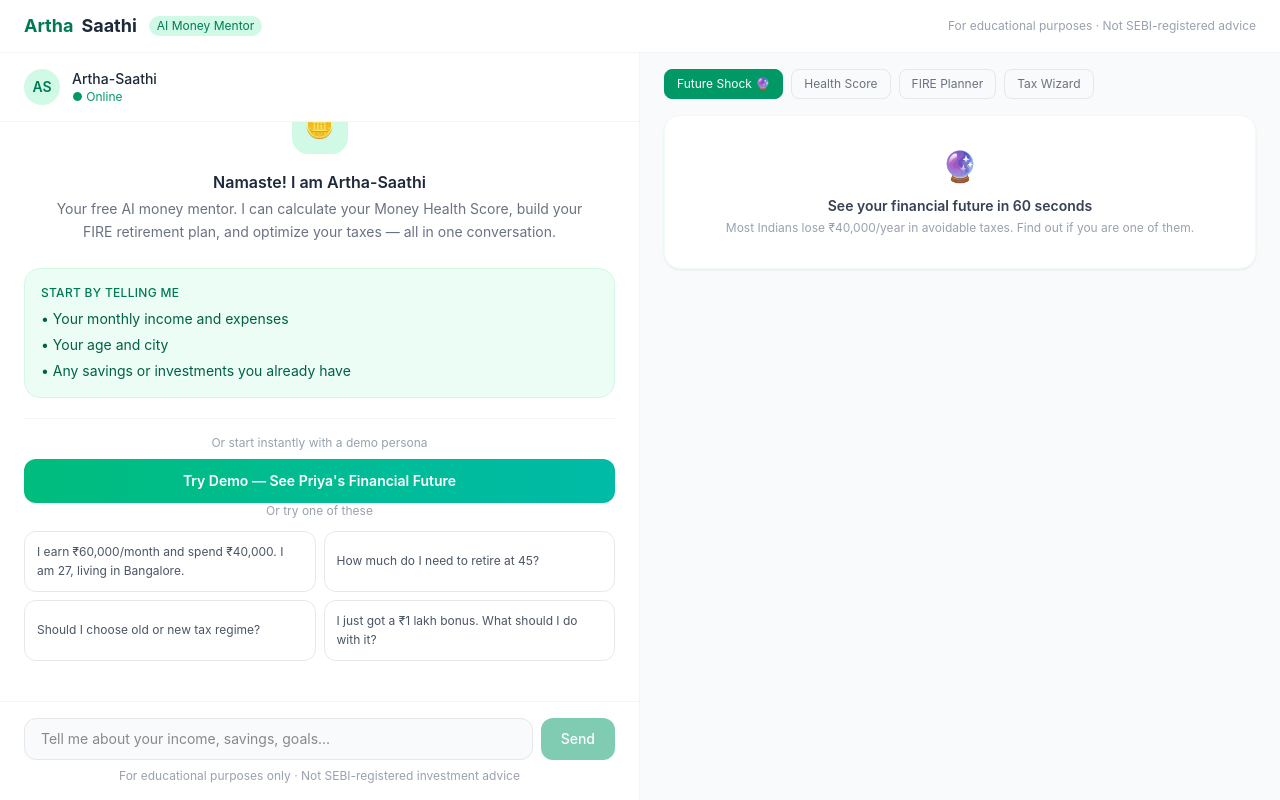
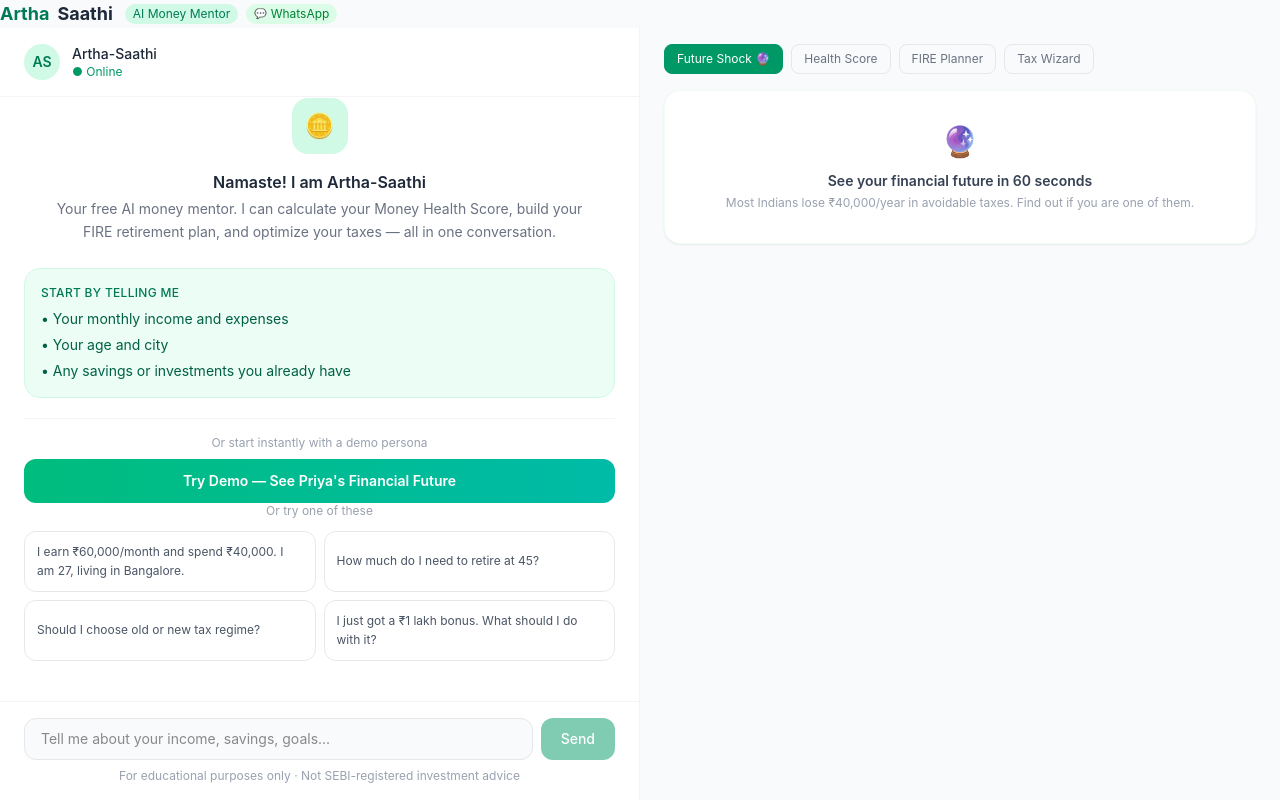
Before and after one commit to darpan-NITS/Artha-Saathi, a Next.js app in the folder frontend/: page / in a window 1280 px wide. Built offline with nearby package versions, Linux system fonts and the light colour scheme.

Commit message:
Update page.tsx

```diff
--- a/frontend/src/app/page.tsx
+++ b/frontend/src/app/page.tsx
@@ -47,17 +47,15 @@
   return (
     <main className="h-screen bg-gray-50 flex flex-col">
       {/* Top bar */}
-      <div className="bg-white border-b border-gray-100 px-6 py-3 flex items-center justify-between shrink-0">
       <div className="flex items-center gap-2">
   <span className="text-lg font-bold text-emerald-700">Artha</span>
   <span className="text-lg font-bold text-gray-800">Saathi</span>
   <span className="text-xs bg-emerald-100 text-emerald-700 px-2 py-0.5 rounded-full ml-1">
     AI Money Mentor
   </span>
-        </div>
-        <p className="text-xs text-gray-400">
-          For educational purposes · Not SEBI-registered advice
-        </p>
+  <span className="text-xs bg-green-100 text-green-700 px-2 py-0.5 rounded-full flex items-center gap-1">
+    <span style={{fontSize: "10px"}}>💬</span> WhatsApp
+  </span>
 </div>
 
       {/* Main split layout */}
```
Lines whose indentation alone changed are shown as unchanged.
